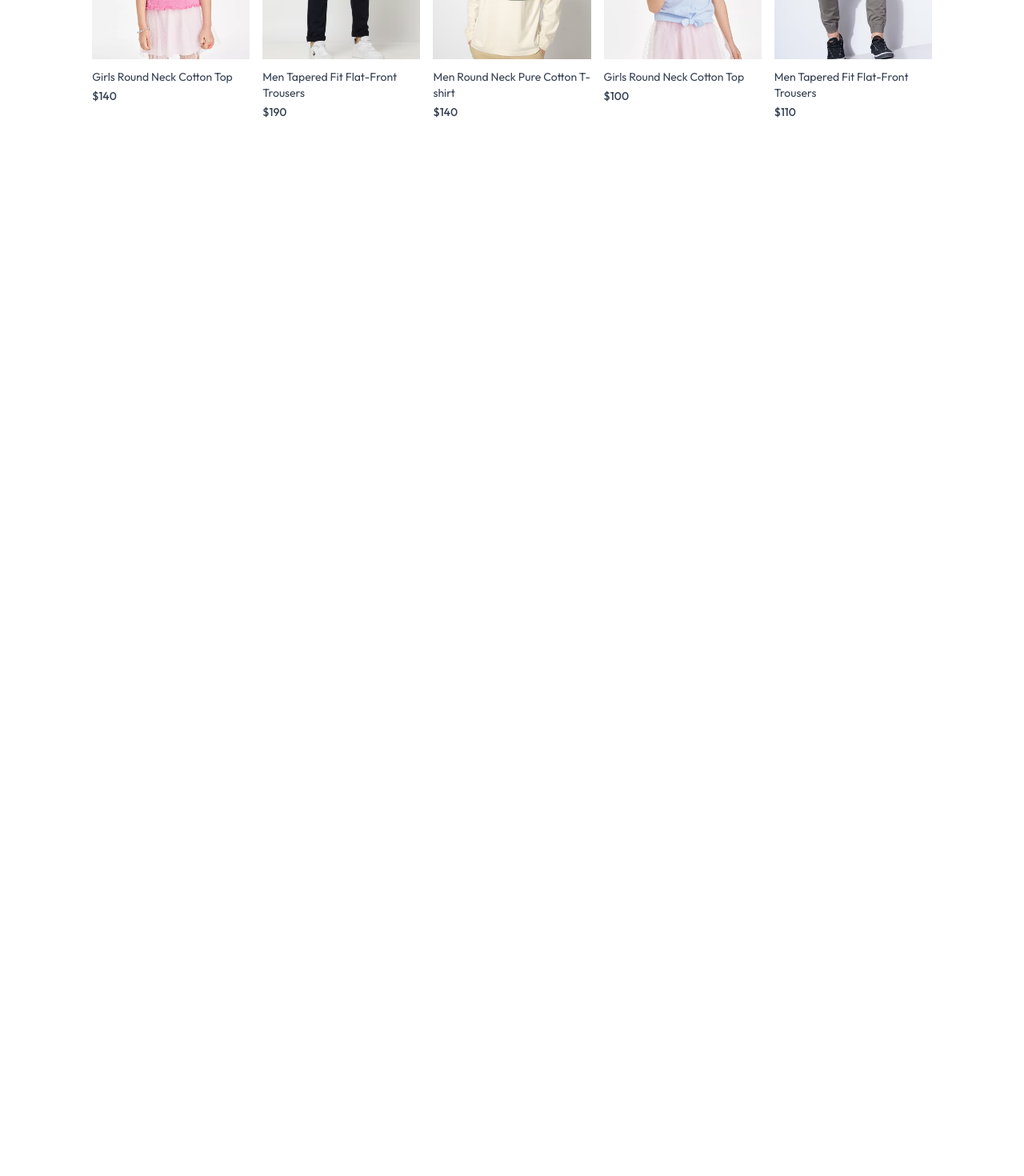
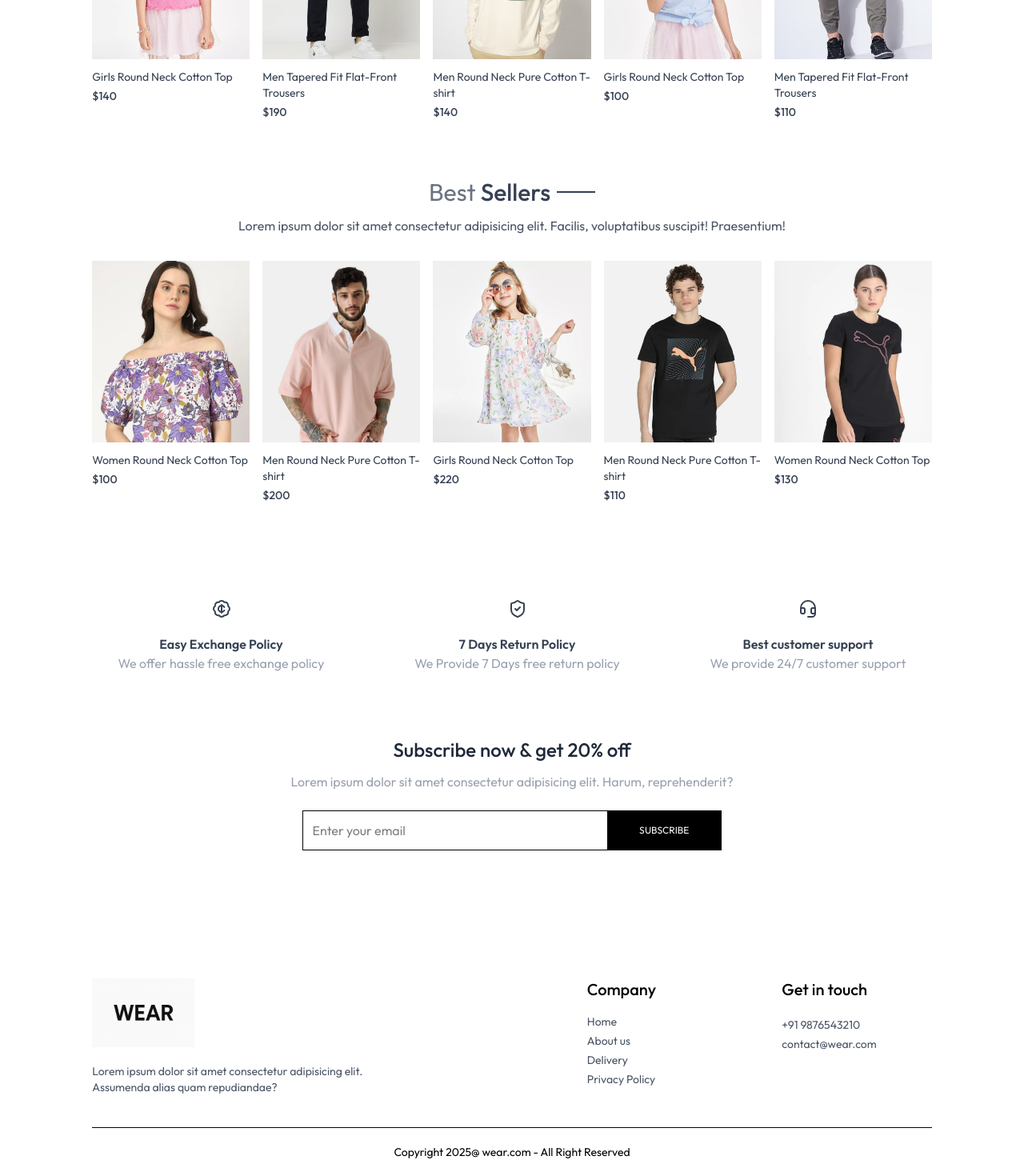
Before and after one commit to Ramprasadya/ramwear, a React (Vite) app: page / in a window 1280 px wide. Shown: the part 1212-2682 px from the top of the page at 80% size. Before the commit the page ends 1402 px from the top, so only its background shows below. Built offline with nearby package versions, Linux system fonts and the light colour scheme.

Commit message:
Collection, Footer, BestSeller created today

```diff
--- a/src/App.tsx
+++ b/src/App.tsx
@@ -9,6 +9,7 @@ import Login from "./components/pages/Login"
 import PlaceOrder from "./components/pages/PlaceOrder"
 import Orders from "./components/pages/Orders"
 import Navbar from "./components/Navbar/Navbar"
+import Footer from "./components/Footer/Footer"
 
 function App() {
 
@@ -26,8 +27,8 @@ function App() {
           <Route path="/login" element={<Login/>} />
           <Route path="/place-order" element={<PlaceOrder/>} />
           <Route path="/orders" element={<Orders/>} />
-
         </Routes>
+        <Footer />
      </div>
     </>
   )
--- /dev/null
+++ b/src/components/Footer/Footer.tsx
@@ -0,0 +1,39 @@
+import Logo from "../../assets/log.png"
+
+const Footer = () => {
+  return (
+    <div>
+        <div className="flex flex-col sm:grid grid-cols-[3fr_1fr_1fr] gap-14 my-10 mt-40 text-sm" >
+           <div>
+              <img src={Logo} className="mb-5 w-32"  alt="" />
+              <p className="w-full md:w-2/3 text-gray-600 " >Lorem ipsum dolor sit amet consectetur adipisicing elit. Assumenda alias quam repudiandae?</p>
+           </div>
+           <div >
+             <p className="text-xl font-medium mb-4" >Company</p>
+             <ul className="flex flex-col gap-1 text-gray-600
+             " >
+              <li>Home</li>
+              <li>About us</li>
+              <li>Delivery</li>
+              <li>Privacy Policy</li>
+             </ul>
+           </div>
+           <div>
+            <p className="text-xl font-medium mb-5" >Get in touch</p>
+            <ul className="flex flex-col gap-1 text-gray-600
+             ">
+                <li>+91 9876543210</li>
+                <li>contact@wear.com</li>
+
+            </ul>
+           </div>
+        </div>
+        <div>
+            <hr/>
+            <p className=" py-5 text-sm text-center " >Copyright 2025@ wear.com - All Right Reserved</p>
+        </div>
+    </div>
+  )
+}
+
+export default Footer
--- /dev/null
+++ b/src/components/UiComponents/BestSeller.tsx
@@ -0,0 +1,41 @@
+import  { useContext, useEffect, useState } from 'react'
+import { ShopContext } from '../context/ShopContext'
+import Title from './Title';
+import ProductItem from './ProductItem';
+
+interface Product{
+  _id : string;
+  name:string;
+  image:string,
+  price:string
+}
+
+const BestSeller = () => {
+  const {products} = useContext(ShopContext);
+  const [bestSeller, setBestSeller] = useState<Product[]>([])
+
+  useEffect(()=>{
+     let bestProduct = products.filter((item:any)=>(item.bestseller))
+     setBestSeller(bestProduct.slice(0,5))
+  },[])
+
+  return (
+    <div className='my-10' >
+      <div className='text-center text-3xl py-8' >
+        <Title text1="Best" text2="Sellers"  />
+            <p className='w-3/4 m-auto text-xs sm:text-sm md:text-base text-gray-600' >
+            Lorem ipsum dolor sit amet consectetur adipisicing elit. Facilis, voluptatibus suscipit! Praesentium!
+            </p>
+      </div>
+      <div className='grid grid-cols-2 sm:grid-cols-3 md:grid-cols-4 lg:grid-cols-5 gap-4 gap-y-6 ' >
+        {
+          bestSeller.map((item,index)=>(
+            <ProductItem key={index}  id={item._id} name={item.name} image={item.image} price={item.price} />
+          ))
+        }
+      </div>
+    </div>
+  )
+}
+
+export default BestSeller
--- /dev/null
+++ b/src/components/UiComponents/NewsLatterBox.tsx
@@ -0,0 +1,21 @@
+
+
+const NewsLatterBox = () => {
+    const onSubmitHandler=(e:any)=>{
+          e.preventDefault()
+    }
+  return (
+    <div className="text-center" >
+      <p className=" text-2xl font-medium text-gray-800 " >Subscribe now & get 20% off</p>
+      <p className=" text-gray-400 mt-3 " >
+        Lorem ipsum dolor sit amet consectetur adipisicing elit. Harum, reprehenderit?
+      </p>
+      <form onSubmit={onSubmitHandler} className="w-full sm:w-1/2 flex items-center gap-3 mx-auto my-6 border pl-3 " >
+        <input className="w-full sm:flex-1 outline-none" type="email" placeholder="Enter your email"  />
+        <button className=" bg-black text-white text-xs px-10 p-4 " type="submit" >SUBSCRIBE</button>
+      </form>
+    </div>
+  )
+}
+
+export default NewsLatterBox
--- /dev/null
+++ b/src/components/UiComponents/OurPolicity.tsx
@@ -0,0 +1,25 @@
+import { BadgeCent, Headset, ShieldCheck } from 'lucide-react'
+
+const OurPolicity = () => {
+  return (
+    <div className=' flex flex-col sm:flex-row justify-around gap-12 text-center py-20 text-xs sm:text-sm md:text-base text-gray-700 ' >
+       <div>
+          <BadgeCent className='w-12 m-auto mb-5' />
+          <p className='font-semibold' >Easy Exchange Policy</p>
+          <p className='text-gray-400' >We offer hassle free exchange policy</p>
+       </div>
+       <div>
+          <ShieldCheck className='w-12 m-auto mb-5' />
+          <p className='font-semibold' >7 Days Return Policy</p>
+          <p className='text-gray-400' >We Provide 7 Days free return policy</p>
+       </div>
+       <div>
+          <Headset className='w-12 m-auto mb-5' />
+          <p className='font-semibold' >Best customer support</p>
+          <p className='text-gray-400' >We provide 24/7  customer support</p>
+       </div>
+    </div>
+  )
+}
+
+export default OurPolicity
--- a/src/components/pages/Collection.tsx
+++ b/src/components/pages/Collection.tsx
@@ -1,9 +1,135 @@
-
+import { useContext, useEffect, useState } from "react";
+import { ShopContext } from "../context/ShopContext";
+import { ChevronRight } from "lucide-react";
+import Title from "../UiComponents/Title";
+import ProductItem from "../UiComponents/ProductItem";
 
 const Collection = () => {
+  const { products } = useContext(ShopContext);
+  const [showFilter, setShowFilter] = useState<Boolean>(false);
+  const [filterProducts, setFilterProducts] = useState<any[]>([]);
+  const [category, setCategory] = useState<any[]>([]);
+  const [subCategory, setSubCategory] = useState<any[]>([]);
+
+  const toggleCategory = (e: any) => {
+    if (category.includes(e.target.value)) {
+      setCategory((prev) => prev.filter((item) => item !== e.target.value));
+    } else {
+      setCategory((prev) => [...prev, e.target.value]);
+    }
+  };
+
+  useEffect(() => {
+    setFilterProducts(products);
+  }, []);
+
+  useEffect(() => {
+    console.log(category);
+  }, [category]);
+
   return (
-    <div>Collection</div>
-  )
-}
+    <div className="flex flex-col sm:flex-row gap-1 sm:gap-10 pt-10 border-t ">
+      {/* Filter Option */}
+      <div className="min-w-60">
+        <p
+          onClick={() => setShowFilter(!showFilter)}
+          className="my-2 text-xl flex items-center cursor-pointer gap-1 "
+        >
+          Filter{" "}
+          <ChevronRight
+            className={`h-4 mt-1 sm:hidden ${showFilter ? "rotate-90" : ""}`}
+          />
+        </p>
 
-export default Collection
+        {/* Category filter */}
+        <div
+          className={`border border-gray-300 pl-5 py-3 mt-6 ${
+            showFilter ? "" : "hidden"
+          } sm:block `}
+        >
+          <p className="mb-3 text-sm font-medium">Categories</p>
+          <div className="flex flex-col gap-2 text-sm font-light text-gray-700">
+            <p className="flex gap-2">
+              <input
+                className="w-3"
+                type="checkbox"
+                value={"Men"}
+                onChange={toggleCategory}
+              />
+              Men
+            </p>
+            <p className="flex gap-2">
+              <input
+                className="w-3"
+                type="checkbox"
+                value={"Women"}
+                onChange={toggleCategory}
+              />
+              Women
+            </p>
+            <p className="flex gap-2">
+              <input
+                className="w-3"
+                type="checkbox"
+                value={"Kids"}
+                onChange={toggleCategory}
+              />
+              Kids
+            </p>
+          </div>
+        </div>
+        {/* SubCategory Filter */}
+        <div
+          className={`border border-gray-300 pl-5 py-3 my-5 ${
+            showFilter ? "" : "hidden"
+          } sm:block `}
+        >
+          <p className="mb-3 text-sm font-medium">Type</p>
+          <div className="flex flex-col gap-2 text-sm font-light text-gray-700">
+            <p className="flex gap-2">
+              <input className="w-3" type="checkbox" value={"Topwear"} />
+              Topwear
+            </p>
+            <p className="flex gap-2">
+              <input className="w-3" type="checkbox" value={"Bottomwear"} />
+              Bottomwear
+            </p>
+            <p className="flex gap-2">
+              <input className="w-3" type="checkbox" value={"Winterwear"} />
+              Winterwear
+            </p>
+          </div>
+        </div>
+      </div>
+      {/* Right Side */}
+      <div className="flex-1">
+        <div
+          className="flex justify-between text-base sm:text-2xl mb-4
+           "
+        >
+          <Title text1="All" text2="Collections" />
+          {/* Product Sort  */}
+          <select className="border-2 border-gray-300 text-sm px-2">
+            <option value="relavent">Sort by : Relavent</option>
+            <option value="low-high">Sort by : Low to High</option>
+            <option value="high-low"> Sort by : High to Low</option>
+          </select>
+        </div>
+        {/* Map producvts */}
+        <div className="grid grid-cols-2 md:grid-cols-3 lg:grid-cols-4 gap-4 gap-y-6">
+          {filterProducts.map((item, index) => (
+            <ProductItem
+              key={index}
+              id={item._id}
+              name={item.name}
+              image={item.image}
+              price={item.price}
+            />
+          ))}
+        </div>
+      </div>
+    </div>
+  );
+};
+
+export default Collection;
--- a/src/components/pages/Home.tsx
+++ b/src/components/pages/Home.tsx
@@ -1,3 +1,6 @@
+import BestSeller from "../UiComponents/BestSeller"
+import NewsLatterBox from "../UiComponents/NewsLatterBox"
+import OurPolicity from "../UiComponents/OurPolicity"
 import Hero from "../website/Hero"
 import LatestCollection from "../website/LatestCollection"
 
@@ -7,6 +10,9 @@ const Home = () => {
     <div>
       <Hero />
       <LatestCollection/>
+      <BestSeller />
+      <OurPolicity/>
+      <NewsLatterBox/>
     </div>
   )
 }
--- a/src/index.css
+++ b/src/index.css
@@ -14,3 +14,10 @@ a.active hr{
   font-weight: 400;
   font-style: normal;
 }
+
+@media (max-width:640px) {
+  a.active{
+    background-color: black;
+    color: white;
+  }
+}
```
